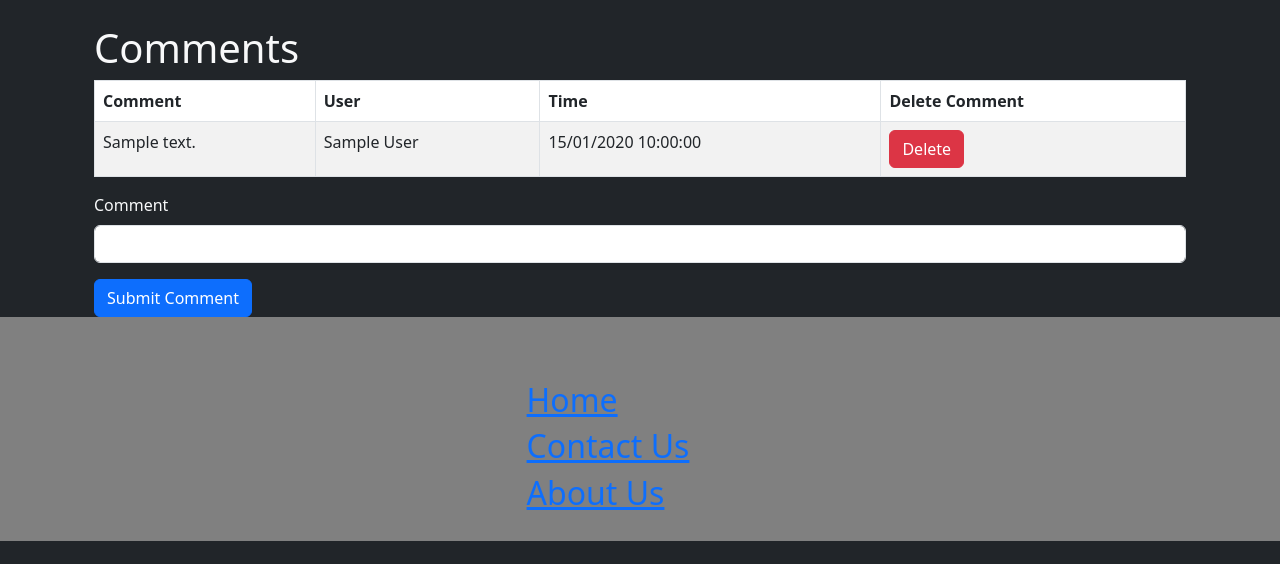
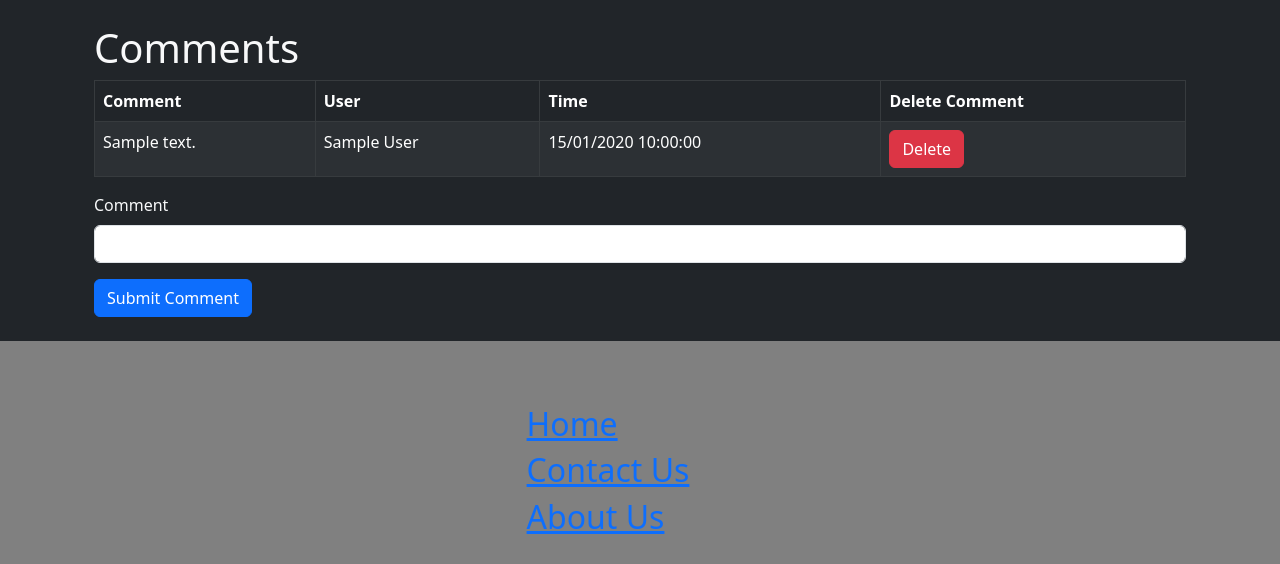
Before and after one commit to Wojciech-Przybylski/ams-group-project, a Flask app: page /discussion-board/1 in a window 1280 px wide. Shown: the part 76-640 px from the top of the page. Run offline with Flask 3, Linux system fonts and the light colour scheme; the visitor is signed in with stand-in values (Sample User, id 1); tables that the repository leaves empty hold one stand-in row (values such as "Sample post").

Commit message:
made table dark

```diff
--- a/application/templates/thread.html
+++ b/application/templates/thread.html
@@ -3,7 +3,7 @@
 
 <div class="container">
     <h1>Comments</h1>
-    <table class="table table-bordered table-striped">
+    <table class="table table-bordered table-striped table-dark">
         <thead class="thead-dark">
             <tr>
                 <th>Comment</th>
@@ -41,6 +41,7 @@
         </div>
         <button type="submit" class="btn btn-primary">Submit Comment</button>
     </form>
+    <br>
 </div>
 
 
```
